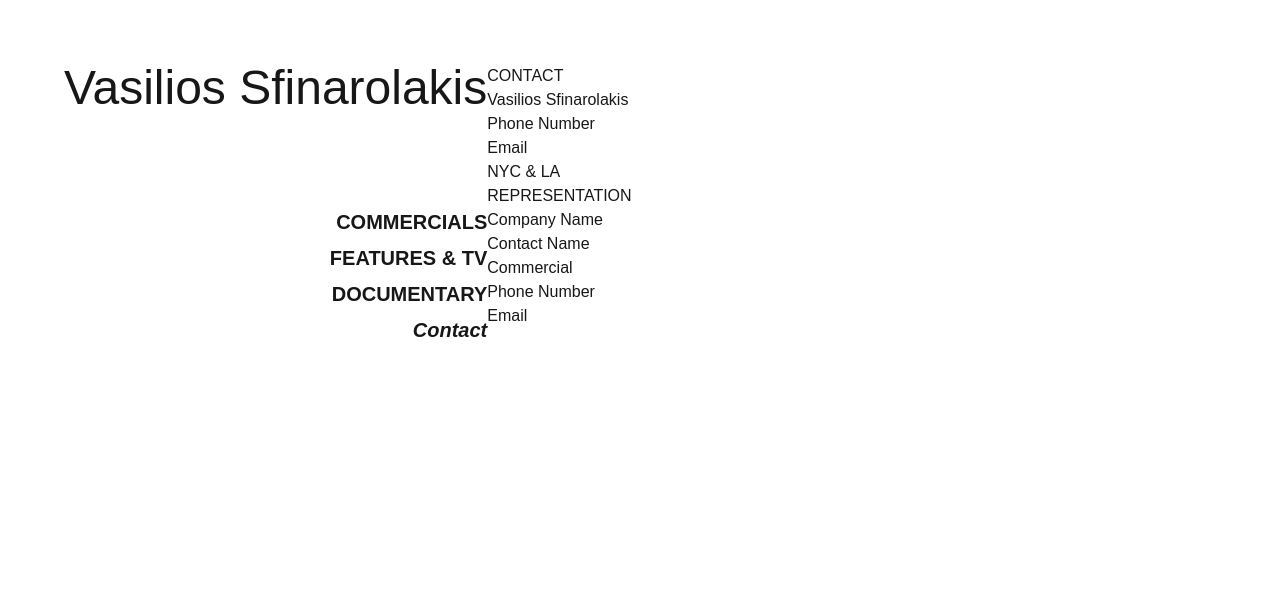
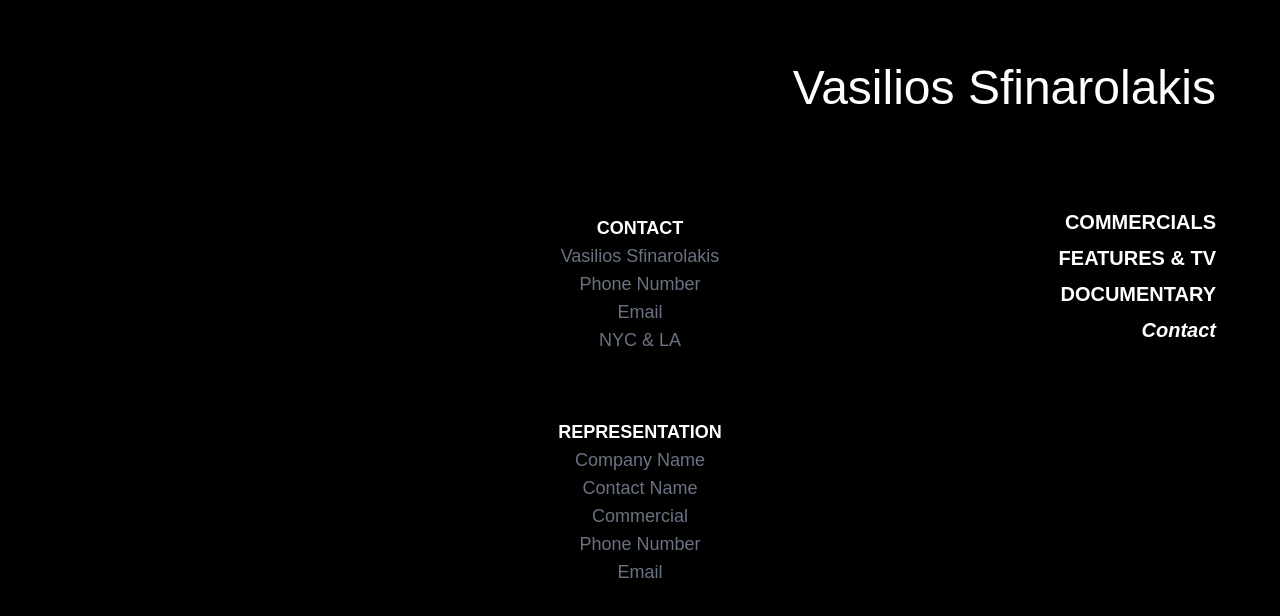
Before and after one commit to marksatin1/vasilios-website, a Next.js app: page /contact in a window 1280 px wide. Shown: the top 616 px of the page. Built offline with nearby package versions, Linux system fonts and the light colour scheme.

Commit message:
created Contact skeleton; changed bg color to black; moved sidebar to right side

```diff
--- a/app/contact/page.tsx
+++ b/app/contact/page.tsx
@@ -1,15 +1,16 @@
 export default function Contact() {
   return (
+    <div className="h-full flex align-middle justify-center">
+      <div className="flex flex-col justify-center gap-16 text-gray-500 text-center text-lg">
         <div>
-      <div>
-        <h2>CONTACT</h2>
+          <h2 className="font-bold text-white">CONTACT</h2>
           <h3>Vasilios Sfinarolakis</h3>
           <p>Phone Number</p>
           <p>Email</p>
           <p>NYC & LA</p>
         </div>
         <div>
-        <h2>REPRESENTATION</h2>
+          <h2 className="font-bold text-white">REPRESENTATION</h2>
           <h3>Company Name</h3>
           <p>Contact Name</p>
           <p>Commercial</p>
@@ -17,5 +18,6 @@ export default function Contact() {
           <p>Email</p>
         </div>
       </div>
+    </div>
   )
 };
--- a/app/layout.tsx
+++ b/app/layout.tsx
@@ -27,14 +27,16 @@ export default function RootLayout({
   return (
     <html lang="en">
       <body
-        className={`${geistSans.variable} ${geistMono.variable} antialiased flex p-16`}
+        className={`${geistSans.variable} ${geistMono.variable} antialiased flex`}
       >
-        <div className="flex flex-col gap-24 z-10">
-          <Logo />
-          <Sidebar />
-        </div>
-        <div>
-          {children}
+        <div className="flex bg-black w-screen h-screen p-16 overflow-hidden">
+          <div className="w-full">
+            {children}
+          </div>
+          <div className="flex flex-col gap-24 z-10 text-white text-right fixed top-0 right-0 p-16">
+            <Logo />
+            <Sidebar />
+          </div>
         </div>
       </body>
     </html>
--- a/app/ui/sidebar.tsx
+++ b/app/ui/sidebar.tsx
@@ -3,7 +3,7 @@ import Link from "next/link";
 
 export default function Sidebar() {
   return (
-    <nav className="text-xl flex flex-col gap-y-2 font-bold text-right">
+    <nav className="text-xl flex flex-col gap-y-2 font-bold">
       {navLinks.map((navLink) => {
         return (
           <Link
```
Lines whose indentation alone changed are shown as unchanged.
